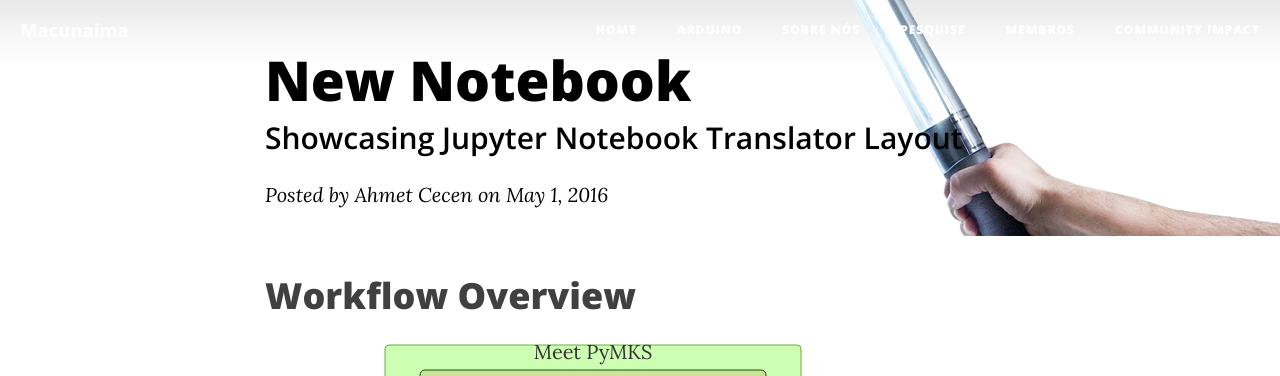
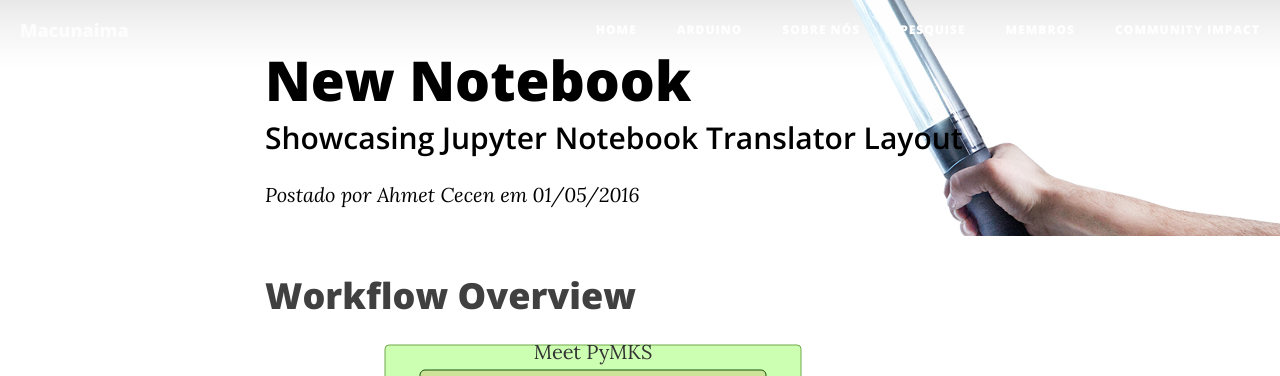
Before and after one commit to hs-macunaima/blog, a Jekyll site: the page built from _posts/2016-05-01-New-Notebook.markdown, in a window 1280 px wide and 900 px high. Shown: the top 376 px of the window. Built offline with Jekyll 4.4.1, drawn with Linux system fonts in a browser that asks for light colours; nearby versions of some CDN libraries; comment, search, counter and statistics services are not loaded; some of the changed text lies outside the part shown.

Commit message:
tradução dos demais layout em 22/11/2017

```diff
--- a/_layouts/notebook.html
+++ b/_layouts/notebook.html
@@ -12,7 +12,7 @@ layout: default
                     {% if page.subtitle %}
                     <h2 class="subheading">{{ page.subtitle }}</h2>
                     {% endif %}
-                    <span class="meta">Posted by {{ page.author }} on {{ page.date | date: "%B %-d, %Y" }}</span>
+                    <span class="meta">Postado por {{ page.author }} em {{ page.date | date: "%d/%m/%Y" }}</span>
                 </div>
             </div>
         </div>
@@ -27,7 +27,7 @@ layout: default
 	<div class="float-left">
 	<div class="recentpost" style="padding: 10px">
 
-	<h4> Recently by the same author: </h4>
+	<h4> Recentemente postado pelo mesmo autor: </h4>
 
 	<hr class="style-one">
 
@@ -37,10 +37,10 @@ layout: default
 		<h4 class="post-subtitle">{{ post.subtitle }}</h4>
 	{% endif %}
 
-	<p class="post-meta" style="margin-top: 5px;margin-bottom:5px; font-size: 0.8em">Posted by {{ post.author }} on {{ post.date | date: "%B %-d, %Y" }}</p>
+	<p class="post-meta" style="margin-top: 5px;margin-bottom:5px; font-size: 0.8em">Postado por {{ post.author }} em {{ post.date | date: "%d/%m/%Y" }}</p>
 
 	<div class="notepad-index-post-tags" style="">
-	{% for tag in post.tags %}<a href="{{ site.baseurl }}/search/index.html#{{ tag | cgi_encode }}" title="Other posts from the {{ tag | capitalize }} tag">{{ tag | capitalize }}</a>{% unless forloop.last %}&nbsp;{% endunless %}{% endfor %}
+	{% for tag in post.tags %}<a href="{{ site.baseurl }}/search/index.html#{{ tag | cgi_encode }}" title="Outros posts sobre a tag {{ tag | capitalize }}">{{ tag | capitalize }}</a>{% unless forloop.last %}&nbsp;{% endunless %}{% endfor %}
 	</div>
 
 			{% for member in site.data.members %}
@@ -102,10 +102,10 @@ layout: default
 			<h4 class="post-subtitle">{{ post.subtitle }}</h4>
 		{% endif %}
 
-		<p class="post-meta" style="margin-top: 5px;margin-bottom:5px; font-size: 0.8em">Posted by {{ post.author }} on {{ post.date | date: "%B %-d, %Y" }}</p>
+		<p class="post-meta" style="margin-top: 5px;margin-bottom:5px; font-size: 0.8em">Postado por {{ post.author }} em {{ post.date | date: "%d/%m/%Y" }}</p>
 
 		<div class="notepad-index-post-tags" style="">
-		{% for tag in post.tags %}<a href="{{ site.baseurl }}/search/index.html#{{ tag | cgi_encode }}" title="Other posts from the {{ tag | capitalize }} tag">{{ tag | capitalize }}</a>{% unless forloop.last %}&nbsp;{% endunless %}{% endfor %}
+		{% for tag in post.tags %}<a href="{{ site.baseurl }}/search/index.html#{{ tag | cgi_encode }}" title="Outros posts sobre a tag {{ tag | capitalize }}">{{ tag | capitalize }}</a>{% unless forloop.last %}&nbsp;{% endunless %}{% endfor %}
 		</div>
 
 		{% assign relevantpostcount = 1 %}
@@ -124,10 +124,10 @@ layout: default
 			<h4 class="post-subtitle">{{ post.subtitle }}</h4>
 		{% endif %}
 
-		<p class="post-meta" style="margin-top: 5px;margin-bottom:5px; font-size: 0.8em">Posted by {{ post.author }} on {{ post.date | date: "%B %-d, %Y" }}</p>
+		<p class="post-meta" style="margin-top: 5px;margin-bottom:5px; font-size: 0.8em">Postado por {{ post.author }} em {{ post.date | date: "%d/%m/%Y" }}</p>
 
 		<div class="notepad-index-post-tags" style="">
-		{% for tag in post.tags %}<a href="{{ site.baseurl }}/search/index.html#{{ tag | cgi_encode }}" title="Other posts from the {{ tag | capitalize }} tag">{{ tag | capitalize }}</a>{% unless forloop.last %}&nbsp;{% endunless %}{% endfor %}
+		{% for tag in post.tags %}<a href="{{ site.baseurl }}/search/index.html#{{ tag | cgi_encode }}" title="Outros posts sobre a tag {{ tag | capitalize }}">{{ tag | capitalize }}</a>{% unless forloop.last %}&nbsp;{% endunless %}{% endfor %}
 		</div>
 
 		{% assign relevantpostcount = 2 %}
--- a/_layouts/post.html
+++ b/_layouts/post.html
@@ -12,7 +12,7 @@ layout: default
                     {% if page.subtitle %}
                     <h2 class="subheading">{{ page.subtitle }}</h2>
                     {% endif %}
-                    <span class="meta">Posted by {{ page.author }} on {{ page.date | date: "%B %-d, %Y" }}</span>
+                    <span class="meta">Postado por {{ page.author }} em {{ page.date | date: "%d/%m/%Y" }}</span>
                 </div>
             </div>
         </div>
@@ -108,7 +108,7 @@ layout: default
 		<p class="post-meta" style="margin-top: 5px;margin-bottom:5px; font-size: 0.8em">Postado por {{ post.author }} em {{ post.date | date: "%d/%m/%Y" }}</p>
 
 		<div class="notepad-index-post-tags" style="">
-		{% for tag in post.tags %}<a href="{{ site.baseurl }}/search/index.html#{{ tag | cgi_encode }}" title="Other posts from the {{ tag | capitalize }} tag">{{ tag | capitalize }}</a>{% unless forloop.last %}&nbsp;{% endunless %}{% endfor %}
+		{% for tag in post.tags %}<a href="{{ site.baseurl }}/search/index.html#{{ tag | cgi_encode }}" title="Outros posts sobre a tag {{ tag | capitalize }}">{{ tag | capitalize }}</a>{% unless forloop.last %}&nbsp;{% endunless %}{% endfor %}
 		</div>
 
 		{% assign relevantpostcount = 1 %}
@@ -127,7 +127,7 @@ layout: default
 			<h4 class="post-subtitle">{{ post.subtitle }}</h4>
 		{% endif %}
 
-		<p class="post-meta" style="margin-top: 5px;margin-bottom:5px; font-size: 0.8em">Posted by {{ post.author }} on {{ post.date | date: "%B %-d, %Y" }}</p>
+		<p class="post-meta" style="margin-top: 5px;margin-bottom:5px; font-size: 0.8em">Postado por {{ post.author }} em {{ post.date | date: "%d/%m%/Y" }}</p>
 
 		<div class="notepad-index-post-tags" style="">
 		{% for tag in post.tags %}<a href="{{ site.baseurl }}/search/index.html#{{ tag | cgi_encode }}" title="Outros posts sobre a tag {{ tag | capitalize }}">{{ tag | capitalize }}</a>{% unless forloop.last %}&nbsp;{% endunless %}{% endfor %}
--- a/_layouts/project.html
+++ b/_layouts/project.html
@@ -13,9 +13,9 @@ layout: page
         </h3>
         {% endif %}
     </a>
-    <p class="post-meta" style="margin-bottom:5px">Posted by {{ post.author }} on {{ post.date | date: "%B %-d, %Y" }}</p>
+    <p class="post-meta" style="margin-bottom:5px">Postado por {{ post.author }} em {{ post.date | date: "%d/%m/%Y" }}</p>
 	<div class="notepad-index-post-tags" style="">
-		{% for tag in post.tags %}<a href="{{ site.baseurl }}/search/index.html#{{ tag | cgi_encode }}" title="Other posts from the {{ tag | capitalize }} tag">{{ tag | capitalize }}</a>{% unless forloop.last %}&nbsp;{% endunless %}{% endfor %}
+		{% for tag in post.tags %}<a href="{{ site.baseurl }}/search/index.html#{{ tag | cgi_encode }}" title="Outros posts sobre a tag {{ tag | capitalize }}">{{ tag | capitalize }}</a>{% unless forloop.last %}&nbsp;{% endunless %}{% endfor %}
 	</div>
 </div>
 <hr>
```
Also changed, not shown: other parts of _layouts/notebook.html (+2 -2 lines).
